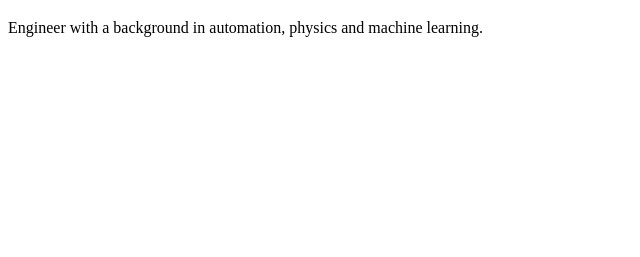
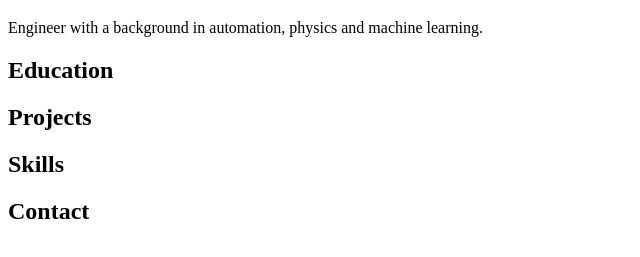
Before and after one commit to henri-johansson/homepage, a plain HTML site: page index.html in a window 1280 px wide. Shown: the part 61-318 px from the top of the page, without its empty margins (0-640 px from the left). Drawn offline with Linux system fonts and the light colour scheme.

Commit message:
Add section headings

```diff
--- a/index.html
+++ b/index.html
@@ -6,6 +6,15 @@
     </head>
     <body>
         <h1>Henri Johansson</h1>
+
         <p>Engineer with a background in automation, physics and machine learning.</p>
+
+        <h2>Education</h2>
+
+        <h2>Projects</h2>
+
+        <h2>Skills</h2>
+
+        <h2>Contact</h2>
     </body>
 </html>
```
